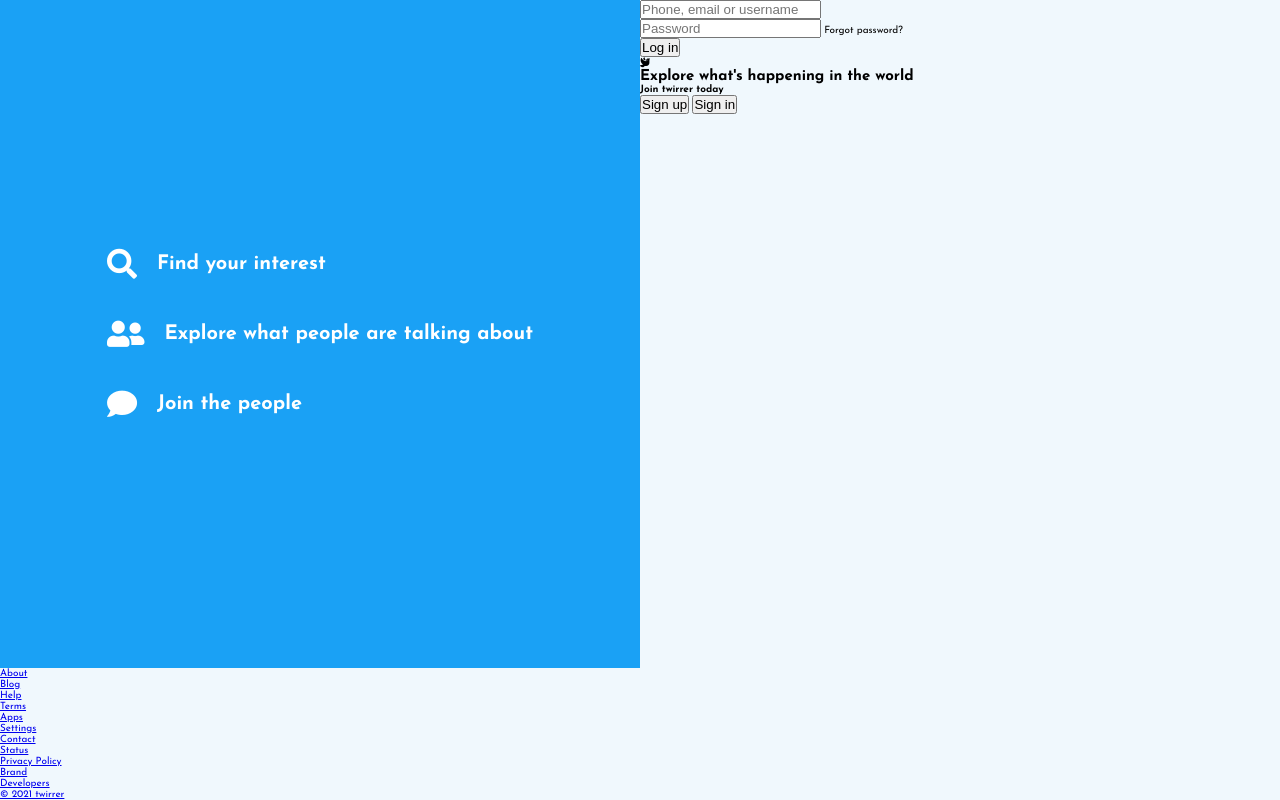
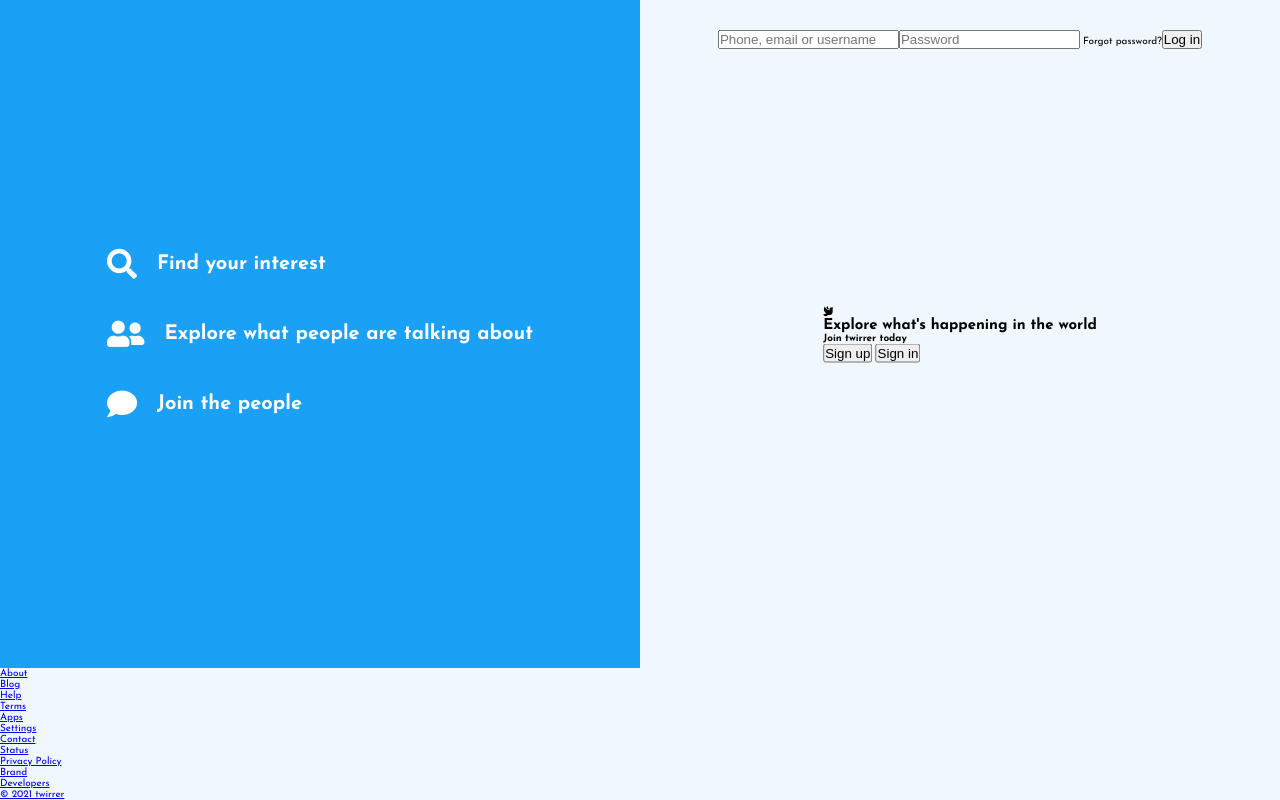
Before and after one commit to Isrealsix/twiterClone, a website: page index.html in a window 1280 px wide. Drawn offline with Linux system fonts and the light colour scheme.

Commit message:
styling the layout of the right box

```diff
--- a/index.html
+++ b/index.html
@@ -38,23 +38,21 @@
 
         <!-- Right -->
         <div class="right">
-            <div class="right-content">
-                <form class="right-content__form">
+            <form class="right__form">
                 <input type="text" class="form__user" placeholder="Phone, email or username" />
 
-                    <div class="form-group">
+                <div class="form__group">
                     <input type="password" class="form__password" placeholder="Password">
                     <label>Forgot password?</label>
                 </div>
                 <button type="button" class="form__button">Log in</button>
             </form>
-                <div class="right-content__middle">
+            <div class="right__middle">
                 <i class="fas fa-dove"></i>
                 <h1>Explore what's happening in the world</h1>
                 <h4>Join twirrer today</h4>
                 <button type="button" class="sign-up">Sign up</button>
                 <button type="button" class="sign-in">Sign in</button>
-                </div>
             </div>
         </div>
         <footer class="main-page__footer">
--- /dev/null
+++ b/sass/layouts/_right.scss
@@ -0,0 +1,18 @@
+.right {
+	grid-column: 2 / -1;
+	grid-row: 1 / 2;
+	position: relative;
+
+	&__form {
+		display: flex;
+		justify-content: center;
+		margin-top: 3rem;
+	}
+
+	&__middle {
+		position: absolute;
+		top: 50%;
+		left: 50%;
+		transform: translate(-50%, -50%);
+	}
+}
--- a/sass/main.scss
+++ b/sass/main.scss
@@ -10,3 +10,4 @@
 
 @import 'layouts/main-page';
 @import 'layouts/left';
+@import 'layouts/right';
```
Also changed, not shown: css/style.css. Lines whose indentation alone changed are shown as unchanged.
